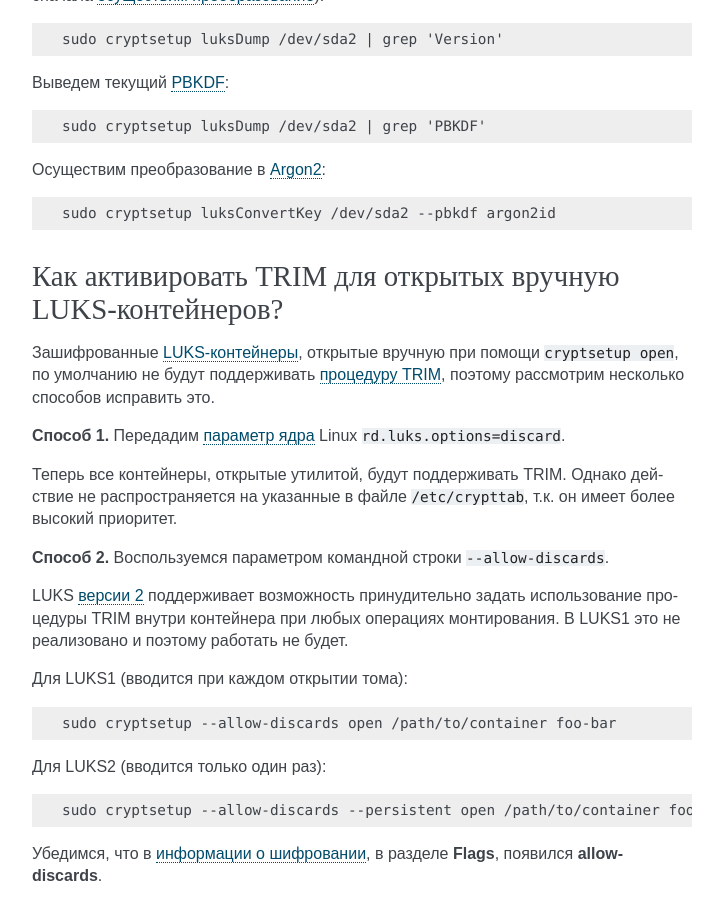
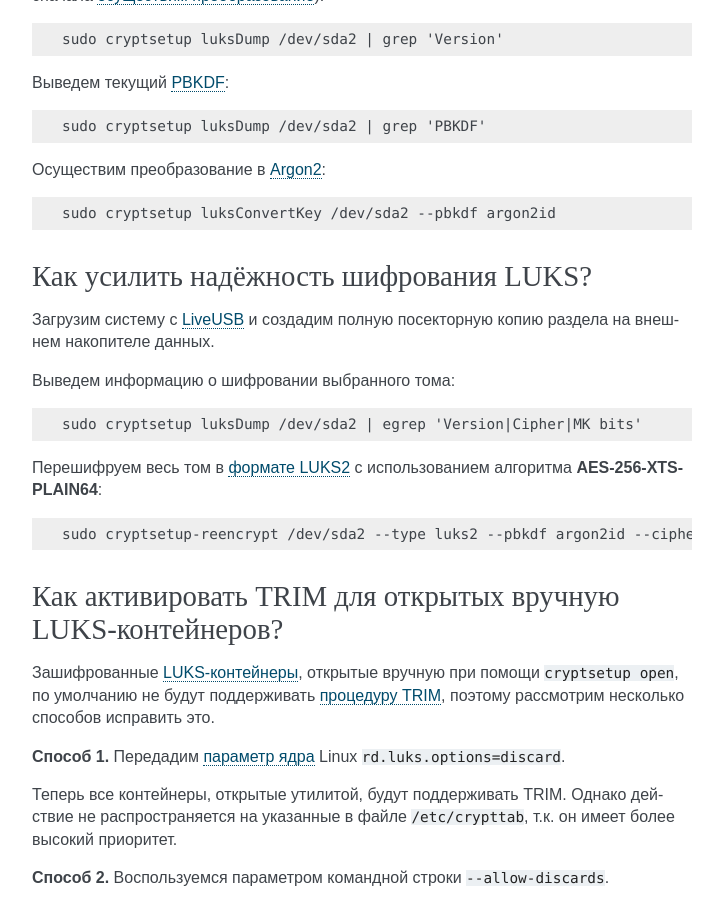
Before and after one commit to RussianFedora/FAQ, a Sphinx documentation site: the page built from source/security.rst, in a window 1280 px wide and 900 px high, scrolled down 34368 px. Shown: the whole window, without its empty margins (388-1111 px from the left). Built offline with Sphinx 7.4.7, drawn with Linux system fonts in a browser that asks for light colours; comment, search, counter and statistics services are not loaded; some of the changed text lies outside the part shown.

Commit message:
Added a new question luks-upgrade-cipher.

```diff
--- a/source/security.rst
+++ b/source/security.rst
@@ -1980,6 +1980,26 @@ Cryptsetup поддерживает монтирование как :ref:`TrueCr
 
     sudo cryptsetup luksConvertKey /dev/sda2 --pbkdf argon2id
 
+.. index:: luks, encryption, password, cryptsetup, upgrade, cipher, key, cryptography
+.. _luks-upgrade-cipher:
+
+Как усилить надёжность шифрования LUKS?
+===========================================
+
+Загрузим систему с :ref:`LiveUSB <usb-flash>` и создадим полную посекторную копию раздела на внешнем накопителе данных.
+
+Выведем информацию о шифровании выбранного тома:
+
+.. code-block:: text
+
+    sudo cryptsetup luksDump /dev/sda2 | egrep 'Version|Cipher|MK bits'
+
+Перешифруем весь том в :ref:`формате LUKS2 <luks-upgrade-key>` с использованием алгоритма **AES-256-XTS-PLAIN64**:
+
+.. code-block:: text
+
+    sudo cryptsetup-reencrypt /dev/sda2 --type luks2 --pbkdf argon2id --cipher aes-xts-plain64 --key-size 512 --hash sha512
+
 .. index:: luks, encryption, trim, cryptsetup
 .. _luks-trim-open:
 
```
